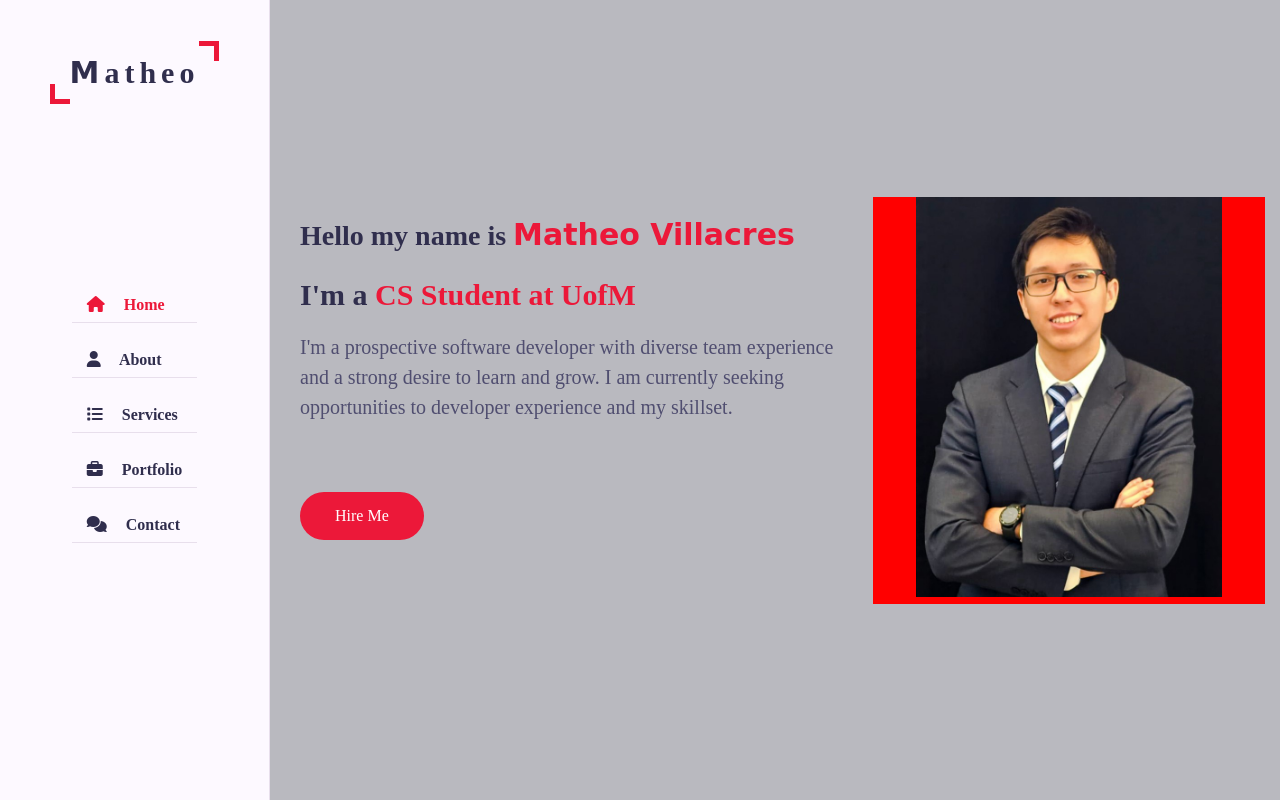
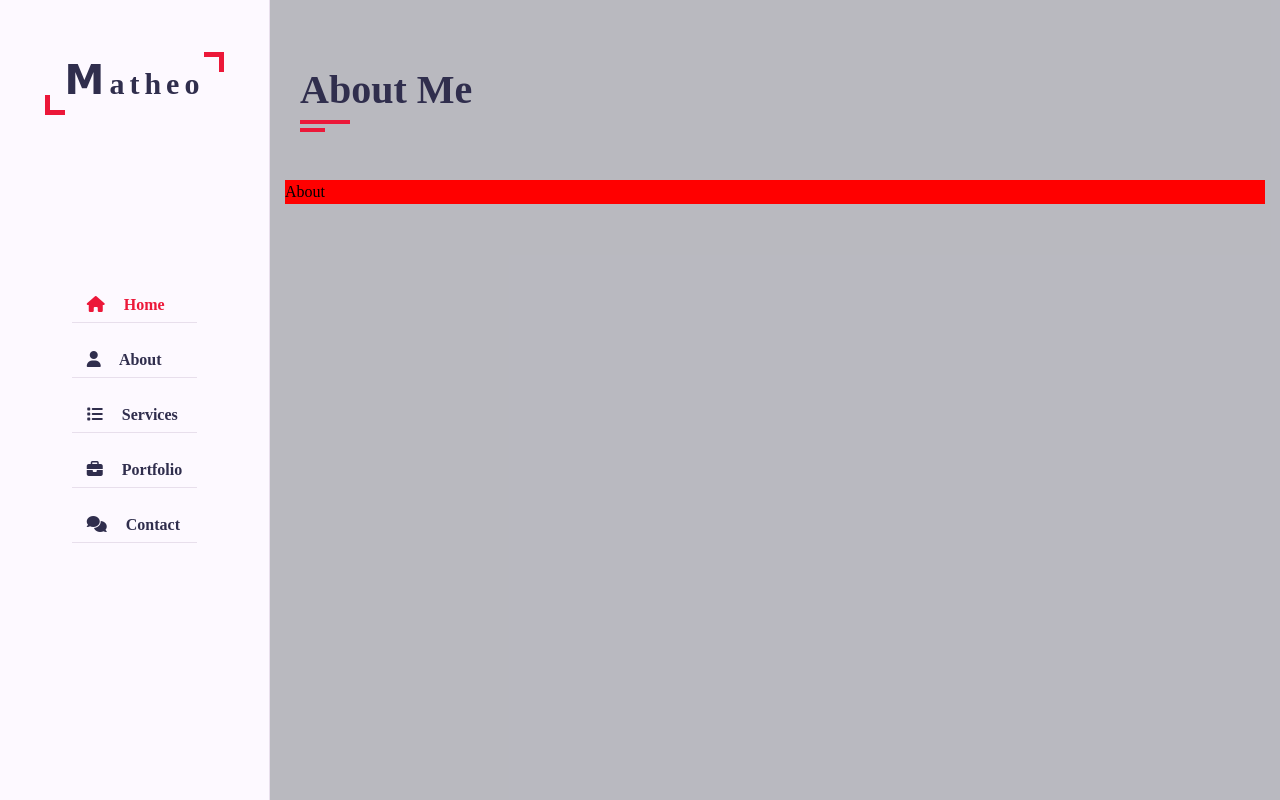
Before and after one commit to GitHubMat284/Personal-Portfolio-Website, a plain HTML site: page index.html in a window 1280 px wide. Drawn offline with Linux system fonts and the light colour scheme.

Commit message:
About Page 0.1
Initializing of the design of About section

```diff
--- a/css/style.css
+++ b/css/style.css
@@ -41,13 +41,18 @@ ul
     background: var(--bg-black-900);
     min-height: 100vh;
     display: block;
-    position: fixed;
-    left: 270px;
     padding: 0 30px;
-    top: 0;
-    right: 0;
-    z-index: 0;
     opacity: 1;
+}
+
+.hidden
+{
+    display: none !important;
+}
+
+.main_content
+{
+    padding-left: 270px;
 }
 
 .padd-15
@@ -61,6 +66,51 @@ ul
     max-width: 1100px;
     width: 100%;
     margin: auto;
+}
+
+.section .container
+{
+    padding-top: 60px;
+    padding-bottom: 70px;
+}
+
+.section-title
+{
+    flex: 0 0 100%;
+    max-width: 100%;
+    margin-bottom: 60px;
+}
+
+.section-title h2
+{
+    font-size: 40px;
+    color: var(--text-black-900);
+    font-weight: 700;
+    position: relative;
+}
+
+.section-title h2::before
+{
+    content: '';
+    height: 4px;
+    width: 50px;
+    background-color: var(--skin-color);
+    position: absolute;
+    top: 100%;
+    left: 0;
+}
+
+.section-title h2::after
+{
+    content: '';
+    height: 4px;
+    width: 25px;
+    background-color: var(--skin-color);
+    position: absolute;
+    top: 100%;
+    left: 0;
+    margin-top: 8px;
+
 }
 
 .row
@@ -81,6 +131,7 @@ ul
     border-radius: 40px;
     display: inline-block;
     white-space: norwrap;
+    border: none;
     background: var(--skin-color);
     transition: all 0.3s ease;
 }
@@ -130,7 +181,7 @@ ul
 .aside .logo a span
 {
     font-family: 'Clicker Script', cursive;
-    font-family: 40px;
+    font-size: 40px;
 }
 
 .aside .logo a::before
@@ -287,12 +338,46 @@ h3.my-profession
 {
     flex: 0 0 40%;
     max-width: 40%;
-    background: red;
+    /* background: red; */
     text-align: center;
     position: relative;
 }
 
+.home-img::after
+{
+    content: '';
+    position: absolute;
+    height: 80px;
+    width: 80px;
+    border-bottom: 10px solid var(--skin-color);
+    border-right: 10px solid var(--skin-color);
+    right: 20px;
+    bottom: -40px;
+}
+
+.home-img::before
+{
+    content: '';
+    position: absolute;
+    height: 80px;
+    width: 80px;
+    border-top: 10px solid var(--skin-color);
+    border-left: 10px solid var(--skin-color);
+    left: -20px;
+    top: -40px;
+}
+
 .home .home-img img
 {
+    margin: auto;
+    border-radius: 5px;
     height: 400px;
 }
+
+/* About */
+.about .about-content
+{
+    flex: 0 0 100%;
+    max-width: 100%;
+    background-color: red;
+}
--- a/index.html
+++ b/index.html
@@ -34,7 +34,7 @@
         <!-- Main Content Start-->
          <div class="main_content">
             <!-- Home Section Start-->
-             <section class="home section">
+             <section class="home section hidden">
                 <div class="container">
                     <div class="row">
                         <div class="home-info padd-15">
@@ -51,7 +51,24 @@
                     </div>
                 </div>
              </section>
-            <!-- Home Section End-->
+             <!-- Home Section End-->
+             <!--About Container Start-->
+            <section class="about section">
+                <div class="container">
+                    <div class="row">
+                        <div class="section-title padd-15">
+                            <h2>About Me</h2>
+                        </div>
+                    </div>
+                    <div class="row">
+                        <div class="about-content">
+                            About
+                        </div>
+                    </div>
+                </div>
+            </section>
+             <!--About Container End-->
+
          </div>
         <!-- Main Content End-->
     </div>
```
